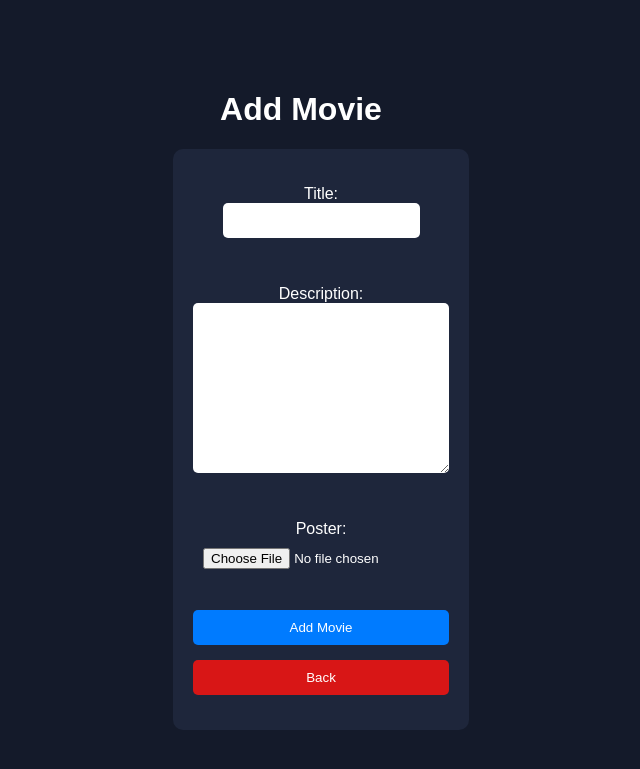
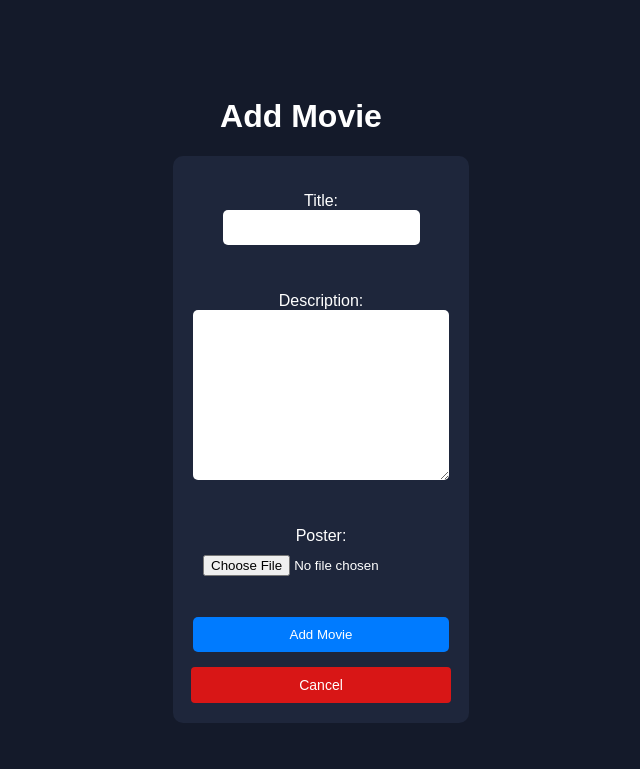
Before and after one commit to mikecbaba/Movie-App, a Django app: page /movies/add/ in a window 1280 px wide. Shown: the top 769 px of the page, without its empty margins (339-979 px from the left). Run offline with Django 4.2, Linux system fonts and the light colour scheme; a user stored in the database is signed in.

Commit message:
commit for button hover styles

```diff
--- a/movie_project/movies/templates/movies/add_movie.html
+++ b/movie_project/movies/templates/movies/add_movie.html
@@ -46,6 +46,25 @@
             color: white;
             cursor: pointer;
         }
+        a.button{
+            display: inline-block;
+            padding: 10px 15px;
+            font-size: 14px;
+            color: #fff; /* Text color */
+            background-color: #d81616; /* Button background color */
+            text-align: center;
+            text-decoration: none; /* Remove underline */
+            border: none;
+            border-radius: 4px; /* Rounded corners */
+            cursor: pointer;
+            width: 90%;
+        }
+        button:hover {
+            background-color: #0056b3; /* Hover effect */
+        }
+        .button:hover:hover {
+            background-color: #570a0a; /* Hover effect */
+        }
         h1 {
             text-align: center; /* Center the Add Movie title */
         }
@@ -58,7 +77,7 @@
             {% csrf_token %}
             {{ form.as_p }}
             <button type="submit">Add Movie</button>
-            <button type="button" class="back" onclick="window.history.back()">Back</button>
+            <a href="{% url 'movie_list' %}" class="button">Cancel</a>
         </form>
     </div>
 </body>
--- a/movie_project/movies/templates/movies/movie_detail.html
+++ b/movie_project/movies/templates/movies/movie_detail.html
@@ -56,8 +56,14 @@
             background-color: #007bff;
             color: white;
         }
+        .button:hover{
+            background-color: #0056b3;
+        }
         .button.delete {
             background-color: #dc3545;
+        }
+        .button.delete:hover{
+            background-color: #570a0a;
         }
     </style>
 </head>
--- a/movie_project/movies/templates/movies/movie_list.html
+++ b/movie_project/movies/templates/movies/movie_list.html
@@ -46,6 +46,9 @@
             padding: 5px;
             border-radius: 5px;
             border: 1px solid #ccc;
+        }
+        .search-bar:hover{
+            background-color: darkgrey;
         }
         .footer {
             width: 100%;
@@ -136,6 +139,9 @@
             text-decoration: none;
             border-radius: 5px;
         }
+        .add-movie:hover{
+            background-color: #0056b3; /* Hover effect */
+        }
     </style>
 </head>
 <body>
```
Also changed, not shown: movie_project/db.sqlite3.
